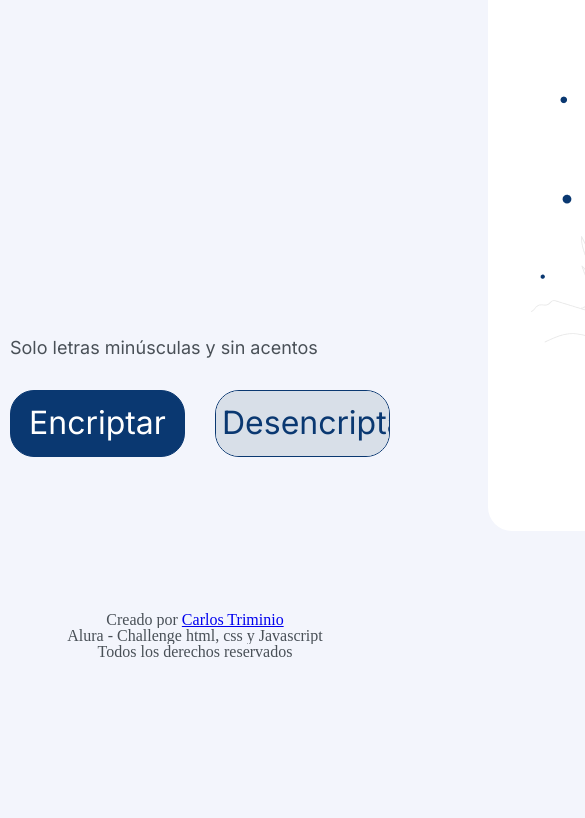
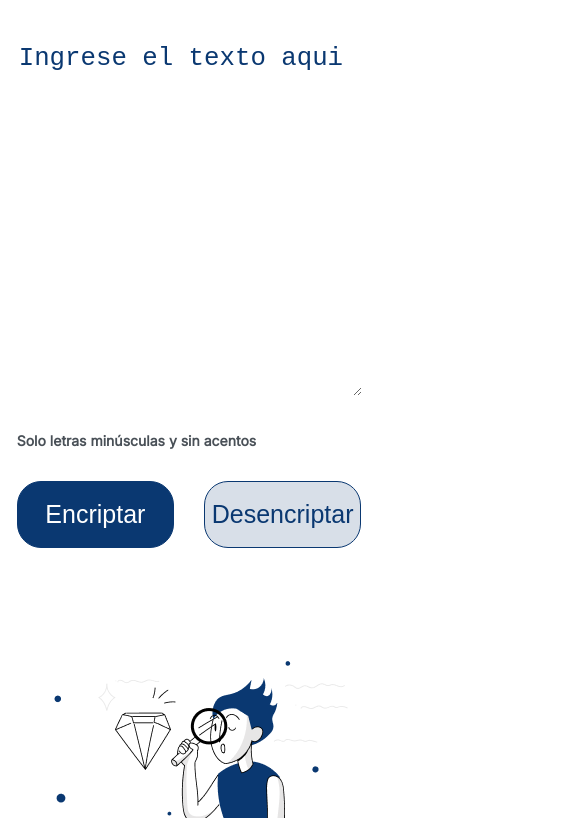
Before and after one commit to isBuaio/encryptONE-challenge, a plain HTML site: page index.html in a window 390 px wide. Shown: the part 152-970 px from the top of the page, 585 px wide, since content can reach past the window. Before the commit the page ends 844 px from the top, so only its background shows below. Drawn offline with Linux system fonts and the light colour scheme.

Commit message:
Modifcando web para disehno Responsive

```diff
--- a/index.html
+++ b/index.html
@@ -1,57 +1,52 @@
 <!DOCTYPE html>
 <html lang="es">
 <head>
-    <meta charset="UTF-8">
+	<meta charset="utf-8">
     <meta http-equiv="X-UA-Compatible" content="IE=edge">
-    <meta name="viewport" content="width=device-width, initial-scale=1.0">
+	<meta name="viewport" content="width=device-width, initial-scale=1.0" />
     <link rel="stylesheet" href="style.css">
-    <link rel="stylesheet" href="/reset.css">
     <link rel="preconnect" href="https://fonts.googleapis.com">
     <link rel="preconnect" href="https://fonts.gstatic.com" crossorigin>
     <link href="https://fonts.googleapis.com/css2?family=Inter:wght@200;400&display=swap" rel="stylesheet">
+    <link rel="preconnect" href="https://fonts.googleapis.com">
+    <link href="https://fonts.googleapis.com/css2?family=Press+Start+2P&display=swap" rel="stylesheet">
     <title>encryptONE</title>
 </head>
+
 <body>
+
+<div class="container">
     <header>
-        <img class="logo" src="img/logo.png" alt="logo de alura" >
+
+            <div class="logo"><img src="img/logo.png" alt="logo"></div>
+            <h1>EncryptONE</h1>
     </header>
-    <main>
-        <div class="container">
-        <section class="write">
-            <textarea class="text-area" cols="25" rows="10" placeholder="Ingrese el texto aqui"></textarea>
-            <div>
-                <h6 class="informacion">Solo letras minúsculas y sin acentos</h6>
-            </div>
-            <div class="botones">
-                <button class="btnEnc" onclick="btnEnc()" >Encriptar</button>
-                <button class="btnDes" onclick="btnDes()">Desencriptar</button>
-            </div>
-        </section>
 
-    </div>
 
-        <div class="container">
-            <section class="answer">
-              <textarea class="msg" cols="20" rows="10"></textarea>
-              <div class="botones">
-                <button class="btnCopy" onclick="copiar()" >Copiar</button>
-              </div>
-            </section>
+    <section class="write">
+        <textarea class="text-area" cols="25" rows="10" placeholder="Ingrese el texto aqui" onkeypress="pulsar(event)"></textarea>
+        <h6 class="informacion">Solo letras minúsculas y sin acentos</h6>
+        <div class="botones">
+            <button class="btnEnc" id="boton" onclick="btnEnc()" ng-click="saveChat(comment)" value="Send" >Encriptar</button>
+            <button class="btnDes" onclick="btnDes()">Desencriptar</button>
+
         </div>
 
-    </main>
-<footer>
+    </section>
 
-    <p>Creado por <a href="github.com/isBuaio" target="_blank">Carlos Triminio</a></p>
-    <p>Alura - Challenge  html, css y Javascript</p>
-    <p>Todos los derechos reservados</p>
+    <section class="answer">
+        <textarea class="msg" cols="20" rows="10"></textarea>
+        <div class="botones">
+          <button class="btnCopy" onclick="copiar()" >Copiar</button>
 
+    </section>
 
-</footer>
-
-
-
-
+    <footer>
+        <p> Buscame en Github <a href="github.com/isBuaio">@IsBuaio</a>
+        <br>Sigueme en <a href="https://www.linkedin.com/in/buaio/">linkedink</a></p>
+    </footer>
+</div>
 <script src="script.js"></script>
 </body>
+
 </html>
--- a/script.js
+++ b/script.js
@@ -68,3 +68,9 @@ function desencriptar(_stringdesencriptado) {
     }
     return _stringdesencriptado;
   }
+  function pulsar(e) {
+    if (e.keyCode === 13 && !e.shiftKey) {
+        e.preventDefault();
+        var boton = document.getElementById("boton");
+        angular.element(boton).triggerHandler('click');
+    }}
--- a/style.css
+++ b/style.css
@@ -1,74 +1,84 @@
-*{
-    background:#F3F5FC;
+
+.container {
+    width:996px;
+    margin:0px auto;
     font-family: 'Inter';
-    font-weight: 400;
-    font-size: 32px;
-    line-height: 150%;
-    overflow-y: hidden;
+}
 
-}
+.header {
+
+overflow:hidden;
+clear:both;
+margin-top:0 auto;
+padding:10px;
+overflow:hidden;
+text-align:center;}
 
 .logo{
     padding-top: 10px;
-    margin-left: 10px;
+    margin-left: 35px;
     width: 10%;
 }
 
-main{
-    display: flex;
-    margin-bottom: 10px;
-    margin-left: 10px;
+.write, .answer {
+    padding: 5px;
+
+    -moz-border-radius:5px;-webkit-border-radius:5px;-o-border-radius:5px;border-radius:5px;
+
 
 
 }
+.write {
+    float: left;
+    width: 70%;
 
-.text-area {
-    height: 400px;
+.text-area{
+        height: 350px;
         border: none;
         color: #0A3871;
         margin-top: 30px;
         padding: 2px;
-
+        width: 99%;
+        font-size:3em;
     }
     ::placeholder { color: #0A3871; }
       .text-area:focus {
           outline: none;
         }
 
+
+}
+.answer {
+    float: right;
+    width: 25%;
+
+}
 .msg{
-    height: 630px;
+
+    height: 436px;
     background: white;
     background-image: url("img/Muñeco.png");
     background-repeat: no-repeat;
     background-position: center;
         border: none;
-    border-radius: 24px;
         color: #0A3871;
-    margin-left: 98px;
-    margin-top: 20px;
-    padding-left: 20px;
-    position: fixed;
+        margin-top: 30px;
+        padding: 2px;
+        width: 99%;
+        font-size: 1.1em;
+        font-family: 'Press Start 2P'
+
+
+
 }
 .msg:focus {
     outline: none;
 }
 
-
-
 .botones{
     display: flex;
     margin-top: 18px;
-}
 
-.btnDes {
-    background: #D8DFE8;
-    border: 1px solid #0A3871;
-    border-radius: 24px;
-    color: #0A3871;
-    cursor: pointer;
-    height: 67px;
-    margin-left: 30px;
-    width: 328px;
 }
 
 .btnEnc {
@@ -78,33 +88,86 @@ main{
     color: white;
     cursor: pointer;
     height: 67px;
-    width: 328px;
+    width: 50%;
+    font-size:25px;
 }
-
-.btnCopy {
+.btnDes {
+    background: #D8DFE8;
     border: 1px solid #0A3871;
     border-radius: 24px;
     color: #0A3871;
     cursor: pointer;
     height: 67px;
-    margin-left: 120px;
-    margin-top: 495px;
-    position: absolute;
-    width: 336px;
+    margin-left: 30px;
+    width: 50%;
+    font-size:25px;
+}
+
+
+
+.btnCopy {
+    background: #D8DFE8;
+    border: 1px solid #0A3871;
+    border-radius: 24px;
+    color: #0A3871;
+    cursor: pointer;
+    height: 67px;
+    width: 100%;
+    font-size:25px;
 }
 
 .informacion {
     color: #495057;
     font-size:18px;
 }
-footer{
-    color: #495057;
-    font-size:18px;
-    position: fixed;
-    bottom: 0;
-    width: 100%;
-    height: 80px;
-    background: #F3F5FC;
-    border-top: 1px solid #E9ECEF;
-    text-align: center;
+
+
+footer {
+    margin-top: 10px;
+    margin:10px;
+    padding-top: 10px;
+    text-align:center;
+    clear:both;
 }
+
+/* para 980px o menos */
+@media screen and (max-width:980px) {
+    .container {
+        width:98%;
+        font-size:1.1em;
+    }
+    .write {
+        width:68%;
+    }
+}
+
+/* para 700px o menos */
+@media screen and (max-width:700px) {
+    .answer,.write {
+        float:none;
+        width:96%;
+    }
+    .write {
+        font-size:1.2em;
+    }
+    .answer {
+        margin-top:5px;
+    }
+
+}
+
+/* para 480px o menos */
+@media screen and (max-width:480px) {
+
+    .write{
+        font-size:0.6em;
+
+    }
+    .informacion {
+        font-size:14px;
+    }
+    .write {
+        width:94%;
+    }
+
+}
```
Lines whose indentation alone changed are shown as unchanged.
